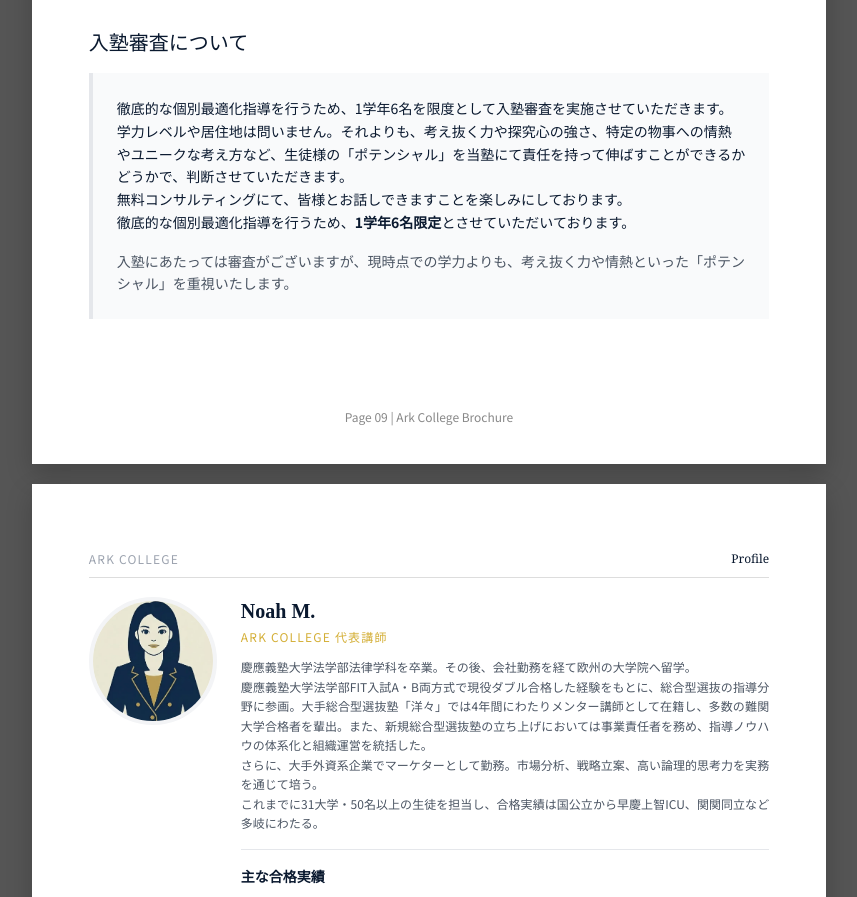
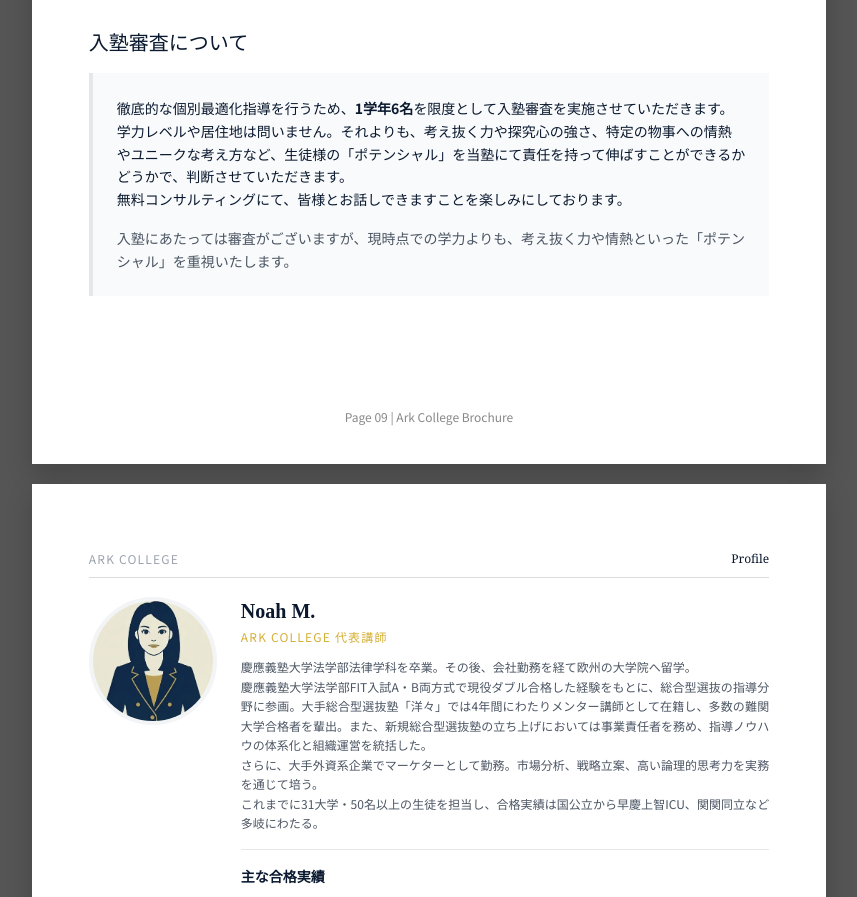
Before and after one commit to shirakitatsuya0704-design/ark-college-brochure, a plain HTML site: page index.html in a window 1280 px wide. Shown: the part 9887-10784 px from the top of the page, without its empty margins (211-1068 px from the left). Drawn offline with nearby package versions, Linux system fonts and the light colour scheme.

Commit message:
Update index.html

```diff
--- a/index.html
+++ b/index.html
@@ -816,10 +816,9 @@
                 <h2 class="text-xl serif text-navy mb-4">入塾審査について</h2>
                 <div class="bg-gray-50 p-6 border-l-4 border-navy">
                     <p class="text-sm leading-relaxed mb-4">
-                        徹底的な個別最適化指導を行うため、1学年6名を限度として入塾審査を実施させていただきます。<br>
+                        徹底的な個別最適化指導を行うため、<span class="font-bold">1学年6名</span>を限度として入塾審査を実施させていただきます。<br>
                         学力レベルや居住地は問いません。それよりも、考え抜く力や探究心の強さ、特定の物事への情熱やユニークな考え方など、生徒様の「ポテンシャル」を当塾にて責任を持って伸ばすことができるかどうかで、判断させていただきます。<br>
                         無料コンサルティングにて、皆様とお話しできますことを楽しみにしております。<br>
-                        徹底的な個別最適化指導を行うため、<span class="font-bold">1学年6名限定</span>とさせていただいております。
                     </p>
                     <p class="text-sm leading-relaxed text-gray-600">
                         入塾にあたっては審査がございますが、現時点での学力よりも、考え抜く力や情熱といった「ポテンシャル」を重視いたします。
```
